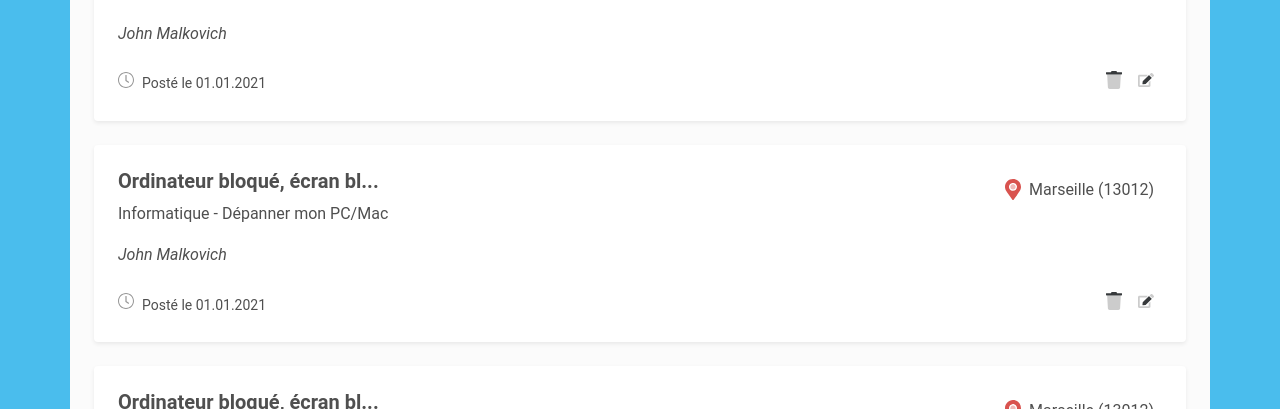
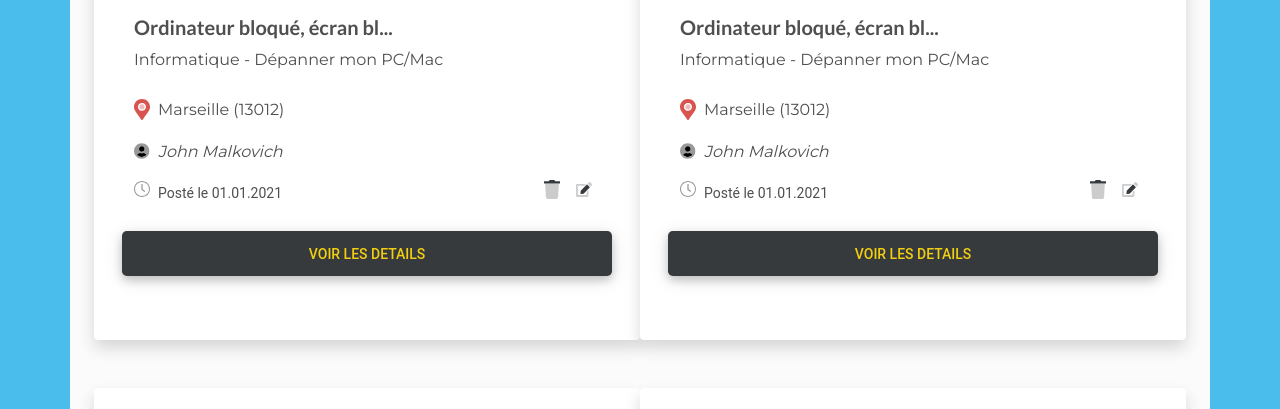
Before and after one commit to learnWeb3/Tynkle, a PHP site: page /activity.php in a window 1280 px wide. Shown: the part 1463-1872 px from the top of the page. Run offline with PHP 8.4, Linux system fonts and the light colour scheme.

Commit message:
addign images on cards and tweaking shadows and backgrounds

```diff
--- a/activity.php
+++ b/activity.php
@@ -35,11 +35,9 @@
                     </label>
                 </div>
             </div>
-            <div class='col-12'>
+            <div class='col-12 d-flex flex-wrap'>
                 <?php for ($count = 0; $count < 100; $count++) : ?>
-
                     <?php include './assets/partials/publication_card/publication_card.php' ?>
-
                 <?php endfor; ?>
             </div>
         </section>
--- a/assets/css/commons/main.css
+++ b/assets/css/commons/main.css
@@ -1,3 +1,13 @@
+@import url('https://fonts.googleapis.com/css2?family=Lato:wght@400;700&family=Montserrat:wght@400;500;600;700&display=swap');
+
+h1,h2,h3,h4,h5{
+  font-family: 'Lato', sans-serif;
+}
+
+p,a{
+  font-family: 'Montserrat', sans-serif;
+}
+
 body {
   min-height: 100vh;
 }
--- /dev/null
+++ b/assets/css/pages/offer.css
@@ -0,0 +1,5 @@
+#avatar{
+    height: 10rem;
+    width:10rem;
+    border-radius: 50%;
+}
--- a/assets/partials/publication_card/publication_card.php
+++ b/assets/partials/publication_card/publication_card.php
@@ -1,19 +1,22 @@
-<div class="card card-publication shadow-sm p-4 my-4">
+<div class="card card-publication col-12 col-lg-6 shadow p-4 my-4">
+    <img src="https://images.pexels.com/photos/719399/pexels-photo-719399.jpeg?auto=compress&cs=tinysrgb&dpr=2&h=650&w=940" alt="" class="card-img-top">
+    <div class="card-body">
         <div class="row">
-        <div class="col-12 col-lg-8 d-flex flex-column justify-content-start">
+            <div class="col-12 d-flex flex-column justify-content-start">
                 <h5 class="font-weight-bold">Ordinateur bloqué, écran bl...</h5>
                 <p>Informatique - Dépanner mon PC/Mac</p>
             </div>
-        <div class="col-12 col-lg-4 d-flex align-items-start justify-content-end">
-            <div class="d-flex align-items-center w-100 justify-content-lg-end">
+            <div class="col-12 d-flex align-items-start">
+                <div class="d-flex align-items-center w-100">
                     <img src="./assets/partials/publication_card/img/pointer.svg" height="16" width="16" alt="map pointer icon" class="img-fluid">
                     <p class="m-2">Marseille (13012)</p>
                 </div>
             </div>
         </div>
         <div class="row d-none d-lg-block">
-        <div class="col-12 d-flex flex-column justify-content-center align-items-start">
-            <p class="font-italic">John Malkovich</p>
+            <div class="d-flex align-items-center w-100">
+                <img src="./assets/partials/publication_card/img/avatar_placeholder.svg" height="16" width="16" alt="map pointer icon" class="img-fluid">
+                <p class="font-italic m-2">John Malkovich</p>
             </div>
         </div>
         <div class="row">
@@ -26,4 +29,9 @@
                 <img src="./assets/partials/publication_card/img/edit.svg" height="16" width="16" alt="edit publication" class="m-2 img-fluid">
             </div>
         </div>
+
+        <div class="row my-4">
+            <button class="btn btn-lg btn-brand active">VOIR LES DETAILS</button>
         </div>
+    </div>
+</div>
--- a/commons/navbar.php
+++ b/commons/navbar.php
@@ -1,6 +1,6 @@
 <header class="fixed-top" style='z-index:1200'>
     <nav class="navbar bg-white px-2">
-            <a class="navbar-brand" href="#"><img src="./assets/icons/logo_tynkle.png" height="36" width="64" alt="Tynkle Logo">Tynkle</a>
+            <a class="navbar-brand font-weight-bold" href="#"><img src="./assets/icons/logo_tynkle.png" height="36" width="64" alt="Tynkle Logo">Tynkle</a>
            <ul class="navbar-nav d-flex flex-row justify-content-around  ml-auto" style='width:15%'>
                <li class="nav-item"><a class='nav-link' href="">Connexion</a></li>
                <li class="nav-item"><a class='nav-link' href="">Inscription</a></li>
```
Also changed, not shown: assets/partials/chat/chat.php (+10 -8 lines), offer.php (added, +58 -0 lines), offers.php (+4 -4 lines). Lines whose indentation alone changed are shown as unchanged.
